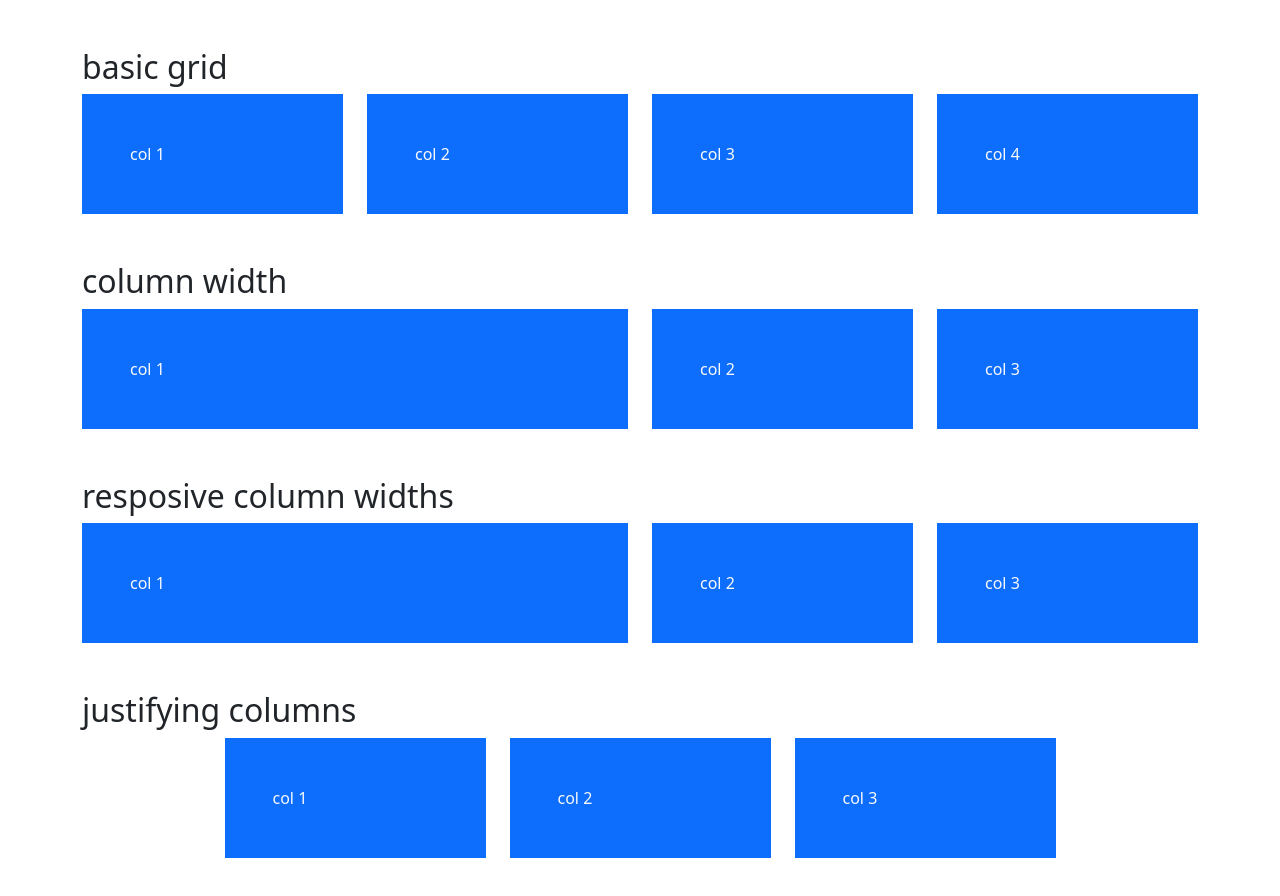
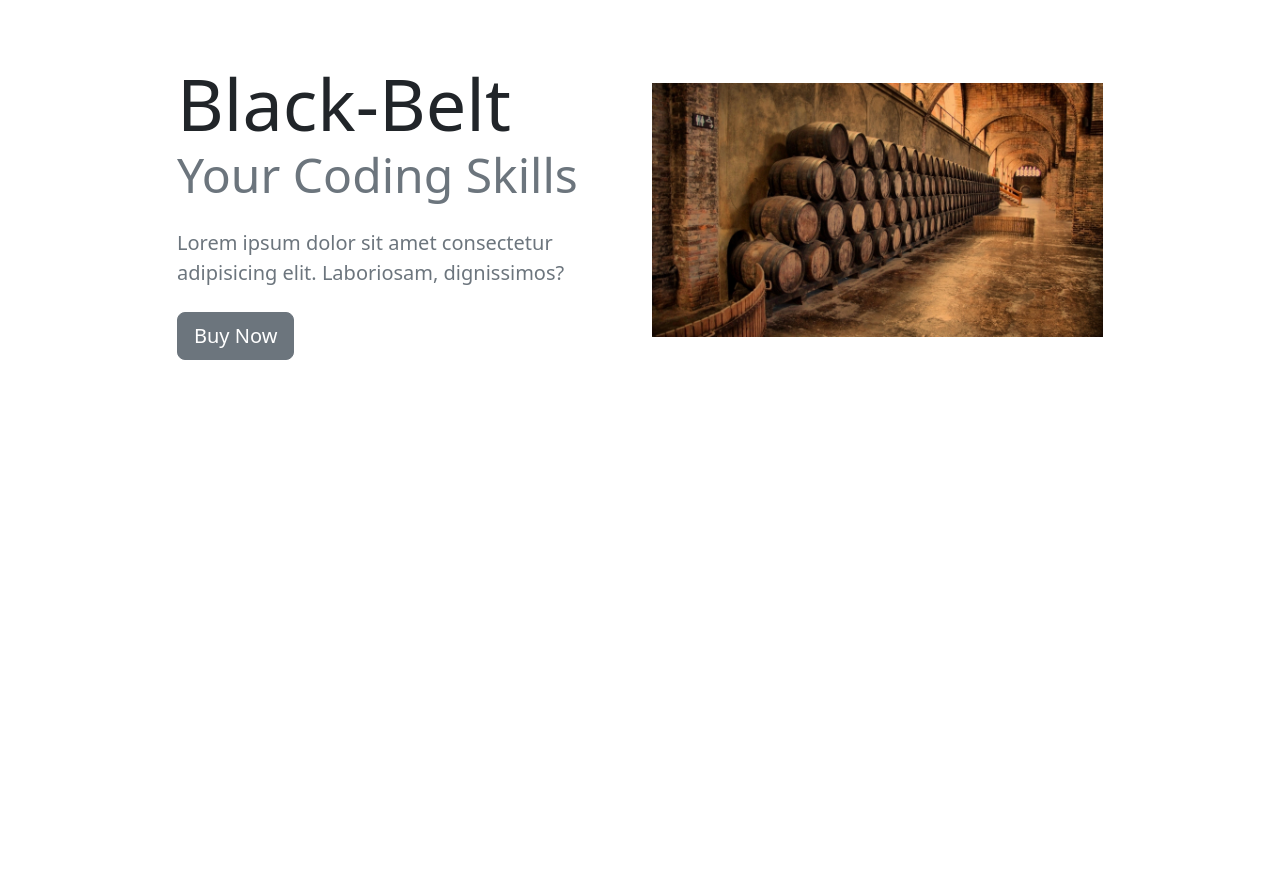
Before and after one commit to addis-hail/learning-bootstrap-5, a plain HTML site: page index.html in a window 1280 px wide. After the commit the page ends 800 px from the top, so only its background shows below. Drawn offline with nearby package versions, Linux system fonts and the light colour scheme.

Commit message:
grid layout part-2

```diff
--- a/index.html
+++ b/index.html
@@ -6,70 +6,40 @@
     <meta name="viewport" content="width=device-width, initial-scale=1.0">
     <link href="https://cdn.jsdelivr.net/npm/bootstrap@5.2.0/dist/css/bootstrap.min.css" rel="stylesheet" integrity="sha384-gH2yIJqKdNHPEq0n4Mqa/HGKIhSkIHeL5AyhkYV8i59U5AR6csBvApHHNl/vI1Bx" crossorigin="anonymous">
     <title>The book</title>
+    <style>
+        section{
+            padding: 60px 0;
+        }
+    </style>
 </head>
 <body>
-   <div class="container-lg my-5">
-        <h2>basic grid</h2>
-        <div class="row">
-            <div class="col">
-                <div class="p-5 bg-primary text-light">col 1</div>
-            </div>
-            <div class="col">
-                <div class="p-5 bg-primary text-light">col 2</div>
-            </div>
-            <div class="col">
-                <div class="p-5 bg-primary text-light">col 3</div>
-            </div>
-            <div class="col">
-                <div class="p-5 bg-primary text-light">col 4</div>
-            </div>
+   <!-- navbar -->
+
+
+   <!-- main image & intro text -->
+   <section id="intro">
+    <div class="container-lg">
+        <div class="row g-4 justify-content-center align-items-center">
+          <div class="col-md-5 text-center text-md-start">
+            <h1>
+              <div class="display-2">Black-Belt</div>
+              <div class="display-5 text-muted">Your Coding Skills</div>
+            </h1>
+            <p class="lead my-4 text-muted">Lorem ipsum dolor sit amet consectetur adipisicing elit. Laboriosam, dignissimos?</p>
+            <a href="#pricing" class="btn btn-secondary btn-lg">Buy Now</a>
+          </div>
+          <div class="col-md-5 text-center d-none d-md-block">
+            <img src="/assets/ebook-cover.jpg" class="img-fluid" alt="ebook">
+          </div>
         </div>
-   </div>
+      </div>
+   </section>
 
-   <div class="container-lg my-5">
-    <h2>column width</h2>
-    <div class="row">
-        <div class="col-6">
-            <div class="p-5 bg-primary text-light">col 1</div>
-        </div>
-        <div class="col-3">
-            <div class="p-5 bg-primary text-light">col 2</div>
-        </div>
-        <div class="col-3">
-            <div class="p-5 bg-primary text-light">col 3</div>
-        </div>
-    </div>
-</div>
+   <!-- pricing plans -->
 
-<div class="container-lg my-5">
-    <h2>resposive column widths</h2>
-    <div class="row">
-        <div class="col-sm-4 col-lg-6">
-            <div class="p-5 bg-primary text-light">col 1</div>
-        </div>
-        <div class="col-sm-4 col-lg-3">
-            <div class="p-5 bg-primary text-light">col 2</div>
-        </div>
-        <div class="col-sm-4 col-lg-3">
-            <div class="p-5 bg-primary text-light">col 3</div>
-        </div>
-    </div>
-</div>
+   <!-- topics at a glance -->
 
-<div class="container-lg my-5">
-    <h2>justifying columns</h2>
-    <div class="row justify-content-center">
-        <div class="col-md-3">
-            <div class="p-5 bg-primary text-light">col 1</div>
-        </div>
-        <div class="col-md-3">
-            <div class="p-5 bg-primary text-light">col 2</div>
-        </div>
-        <div class="col-md-3">
-            <div class="p-5 bg-primary text-light">col 3</div>
-        </div>
-    </div>
-</div>
+   <!-- reviews list -->
 
     <script src="https://cdn.jsdelivr.net/npm/bootstrap@5.2.0/dist/js/bootstrap.bundle.min.js" integrity="sha384-A3rJD856KowSb7dwlZdYEkO39Gagi7vIsF0jrRAoQmDKKtQBHUuLZ9AsSv4jD4Xa" crossorigin="anonymous"></script>
 </body>
```
